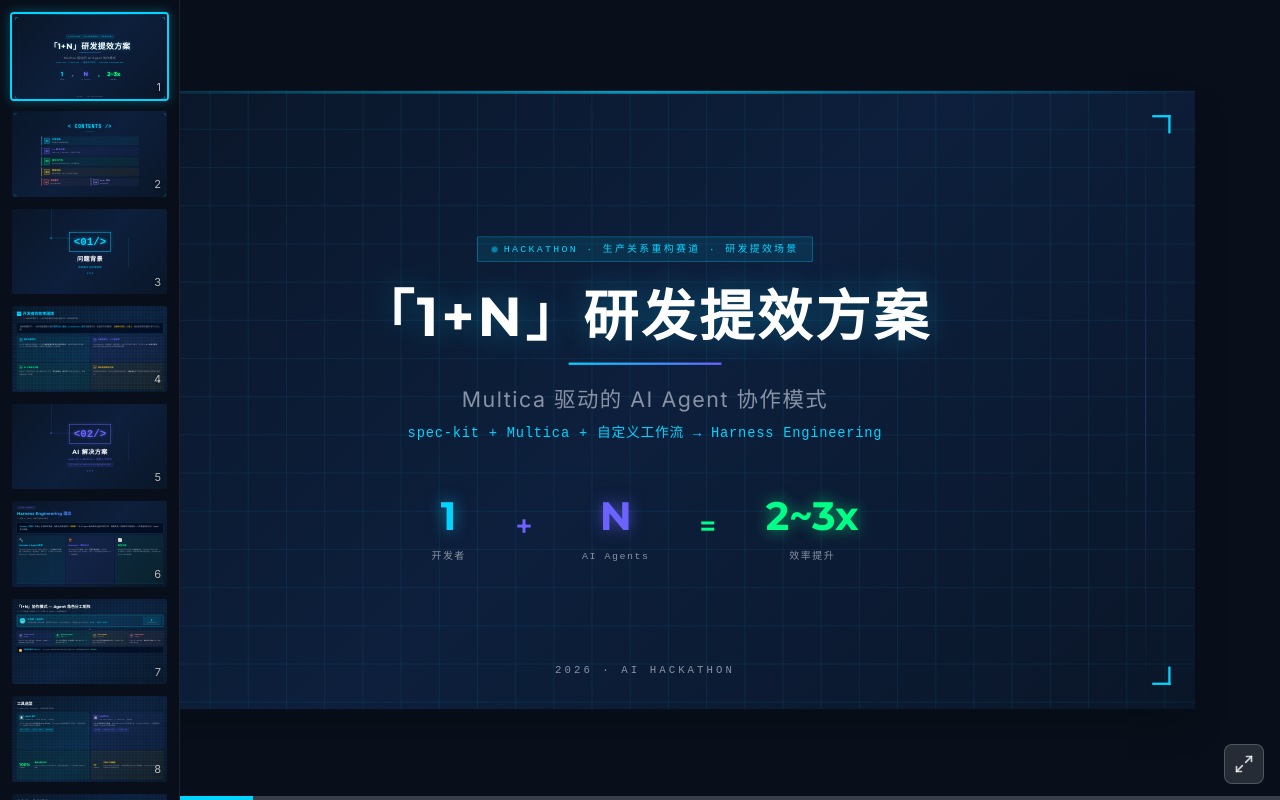
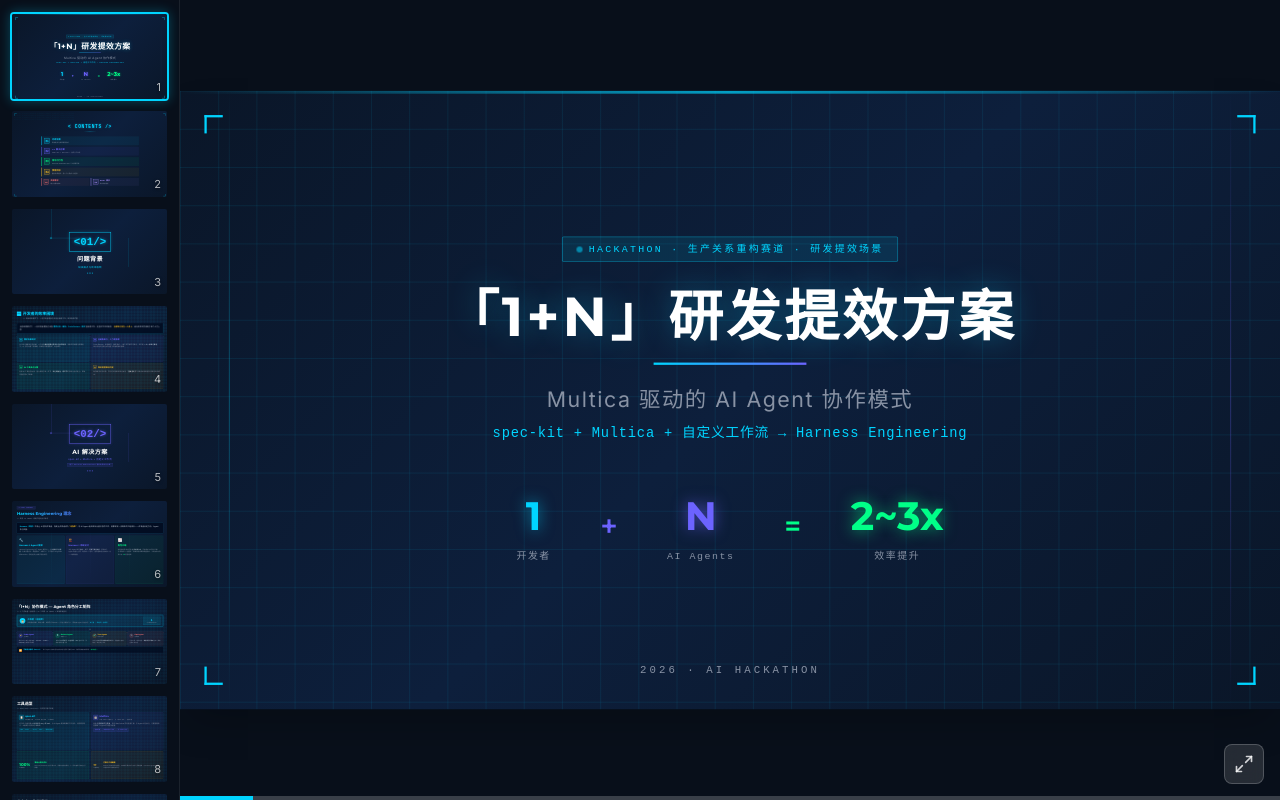
Before and after one commit to havefun-hh/webstorm_files, a website built with Vite: page 2026.5.10-AI-hackathon-ppt/frontend/index.html in a window 1280 px wide. Built offline with nearby package versions, Linux system fonts and the light colour scheme.

Commit message:
[UPDATE] 优化退出全屏时右侧页面展示

```diff
--- a/2026.5.10-AI-hackathon-ppt/frontend/src/js/ppt-controller.js
+++ b/2026.5.10-AI-hackathon-ppt/frontend/src/js/ppt-controller.js
@@ -274,44 +274,19 @@
         const baseWidth = 1440
         const baseHeight = 810
 
-        // 编辑模式下减去侧栏宽度
         const sidebarWidth = this.isFullscreen ? 0 : 180
         const availWidth = window.innerWidth - sidebarWidth
         const availHeight = window.innerHeight
 
-        // 计算缩放比例（铺满可用区域，取宽高中较小值保持比例）
+        // 计算缩放比例
         const scaleX = availWidth / baseWidth
         const scaleY = availHeight / baseHeight
         const scale = Math.min(scaleX, scaleY)
 
-        // 应用缩放
         this.viewport.style.transform = `scale(${scale})`
-
-        if (!this.isFullscreen) {
-            // 编辑模式下，viewport 的视觉渲染需要居中在 sidebar 右侧可用区域内
-            // transform-origin: center center，视觉中心 = marginLeft + baseWidth / 2
-            // 视觉左边缘 = marginLeft + baseWidth/2 - (baseWidth*scale)/2
-            //            = marginLeft + (baseWidth/2) * (1 - scale)
-            // 视觉右边缘 = 视觉左边缘 + baseWidth * scale
-            // 要求视觉左边缘 >= sidebarWidth
-            const visualWidth = baseWidth * scale
-            // 可用区域居中时的 marginLeft：使视觉中心 = sidebarWidth + availWidth / 2
-            const areaCenter = sidebarWidth + availWidth / 2
-            const idealMargin = areaCenter - baseWidth / 2
-
-            // 视觉左边缘
-            const visualLeft = idealMargin + (baseWidth - visualWidth) / 2
-
-            // 如果视觉左边缘 < sidebarWidth，向右推
-            if (visualLeft < sidebarWidth) {
-                const push = sidebarWidth - visualLeft
-                this.viewport.style.marginLeft = `${idealMargin + push}px`
-            } else {
-                this.viewport.style.marginLeft = `${idealMargin}px`
-            }
-        } else {
-            this.viewport.style.marginLeft = '0px'
-        }
+        // 编辑模式下容器有 padding-left:180px，justify-content:center 天然在可用区域内居中
+        // 无需额外 marginLeft 偏移
+        this.viewport.style.marginLeft = '0px'
     }
 
     // ========== 缩略图相关 ==========
--- a/2026.5.10-AI-hackathon-ppt/frontend/src/styles/main.css
+++ b/2026.5.10-AI-hackathon-ppt/frontend/src/styles/main.css
@@ -293,6 +293,7 @@
     align-items: center;
     justify-content: center;
     background: #080F1A;
+    padding-left: 180px;
 }
 
 /* 编辑模式下侧栏用绝对定位，不参与 flex 流 */
@@ -330,6 +331,7 @@
     align-items: center;
     justify-content: center;
     background: #000;
+    padding-left: 0;
 }
 
 .fullscreen-mode .slide-sidebar {
```
